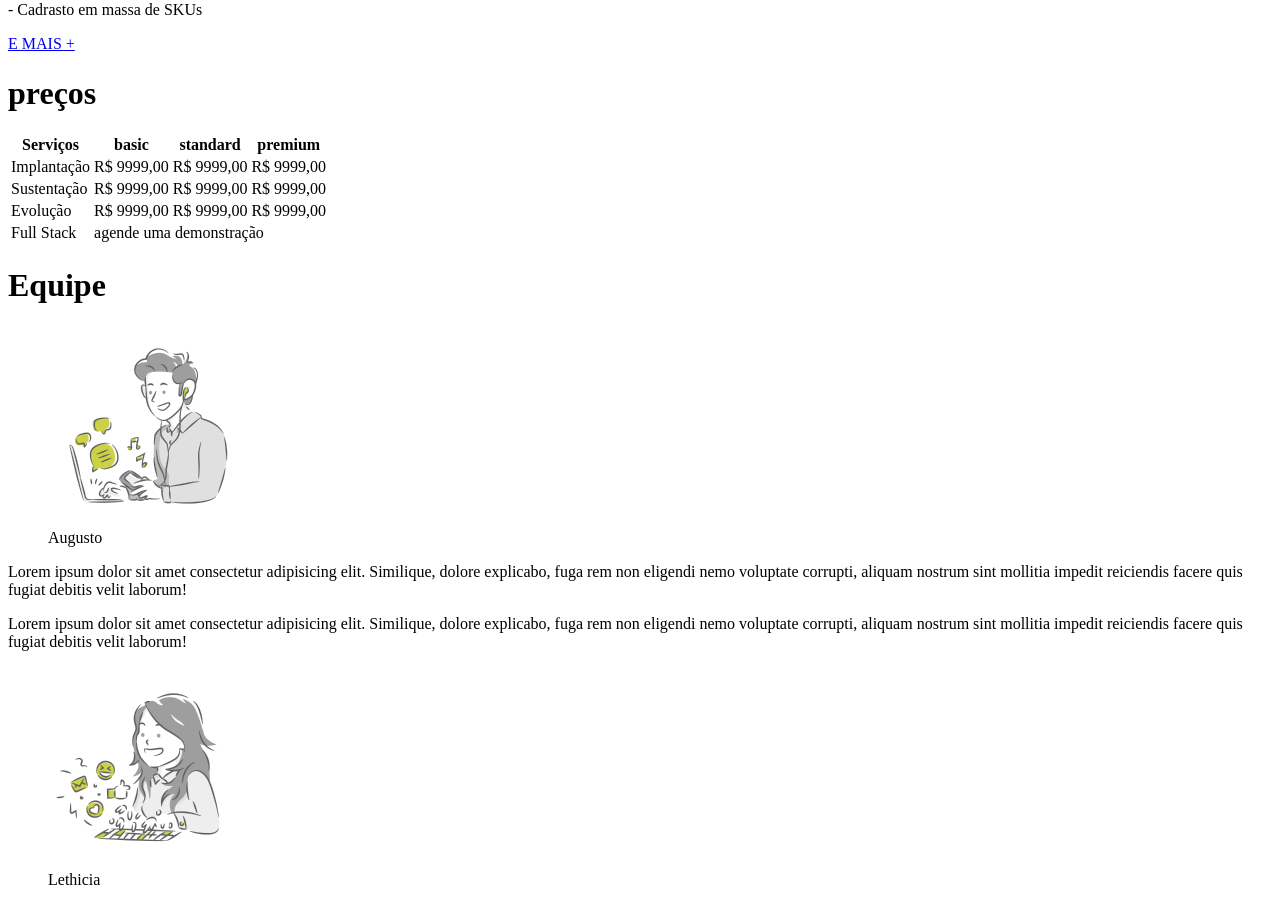
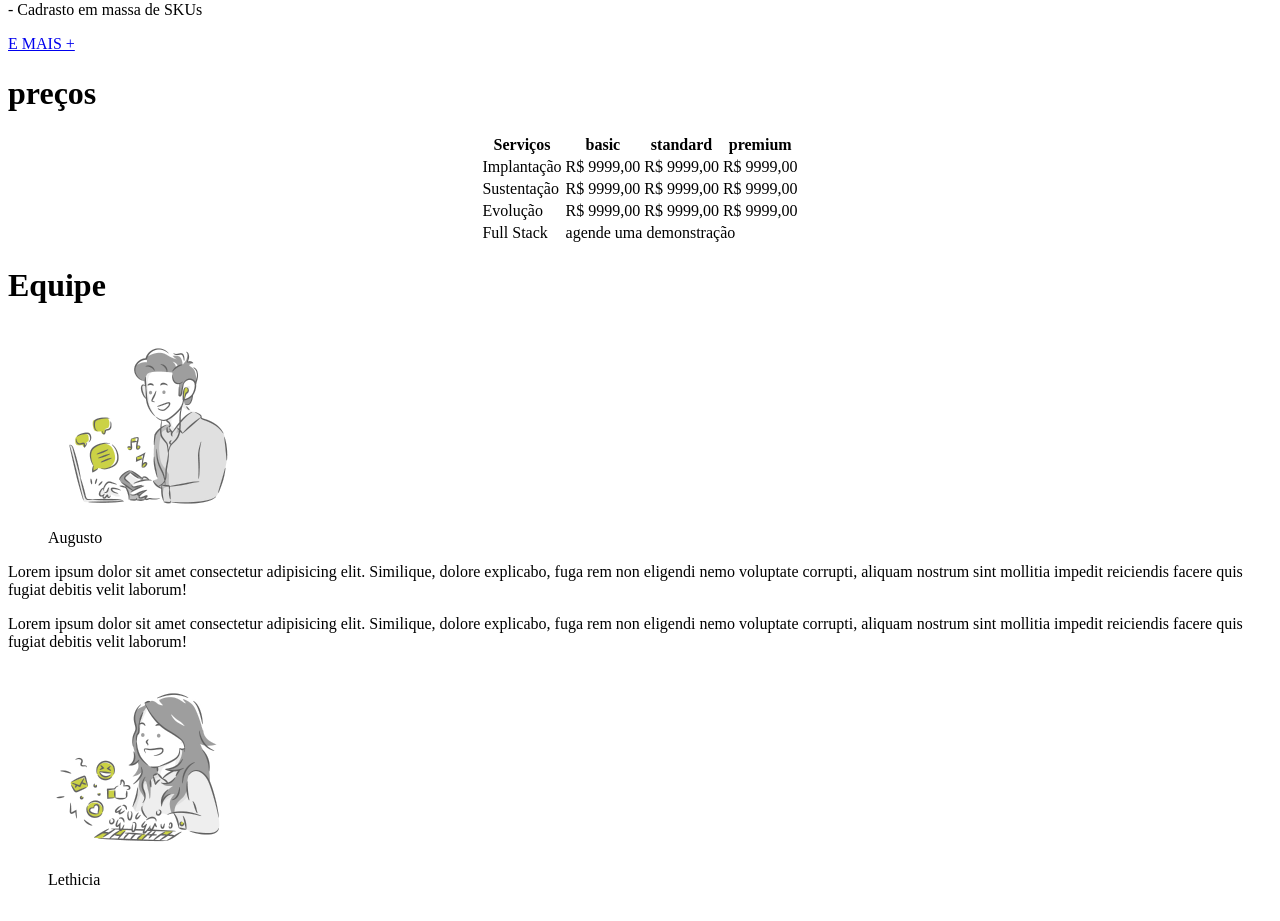
Before and after one commit to paulocesarcustodio/ALPY, a Next.js app: page / in a window 1280 px wide. Shown: the part 2080-3001 px from the top of the page. Built offline with nearby package versions, Linux system fonts and the light colour scheme.

Commit message:
Update Table_prices.js

```diff
--- a/components/Table_prices.js
+++ b/components/Table_prices.js
@@ -9,8 +9,8 @@ class Table_prices extends Component {
             preços
           </h1>
           {/* table prices */}
-
-          <table class="text-white ">
+          <center>
+            <table class="text-white lg:w-4/5  xl:w-4/5 2xl:w-3/5">
               <thead>
                 <th class=" pl-10 text-left p-4  border-b-2 border-white">
                   Serviços
@@ -76,6 +76,7 @@ class Table_prices extends Component {
                 </tr>
               </tbody>
             </table>
+          </center>
         </div>
       </div>
     );
```
Lines whose indentation alone changed are shown as unchanged.
